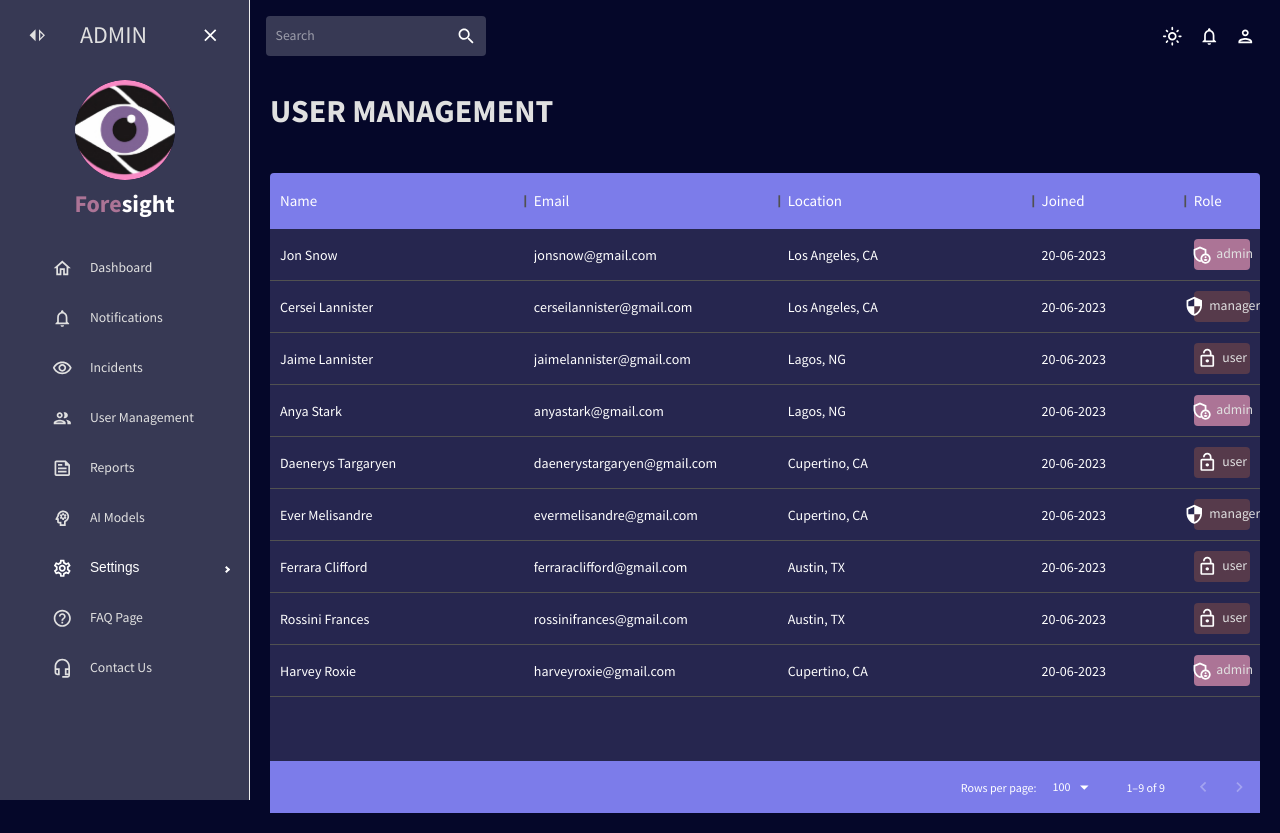
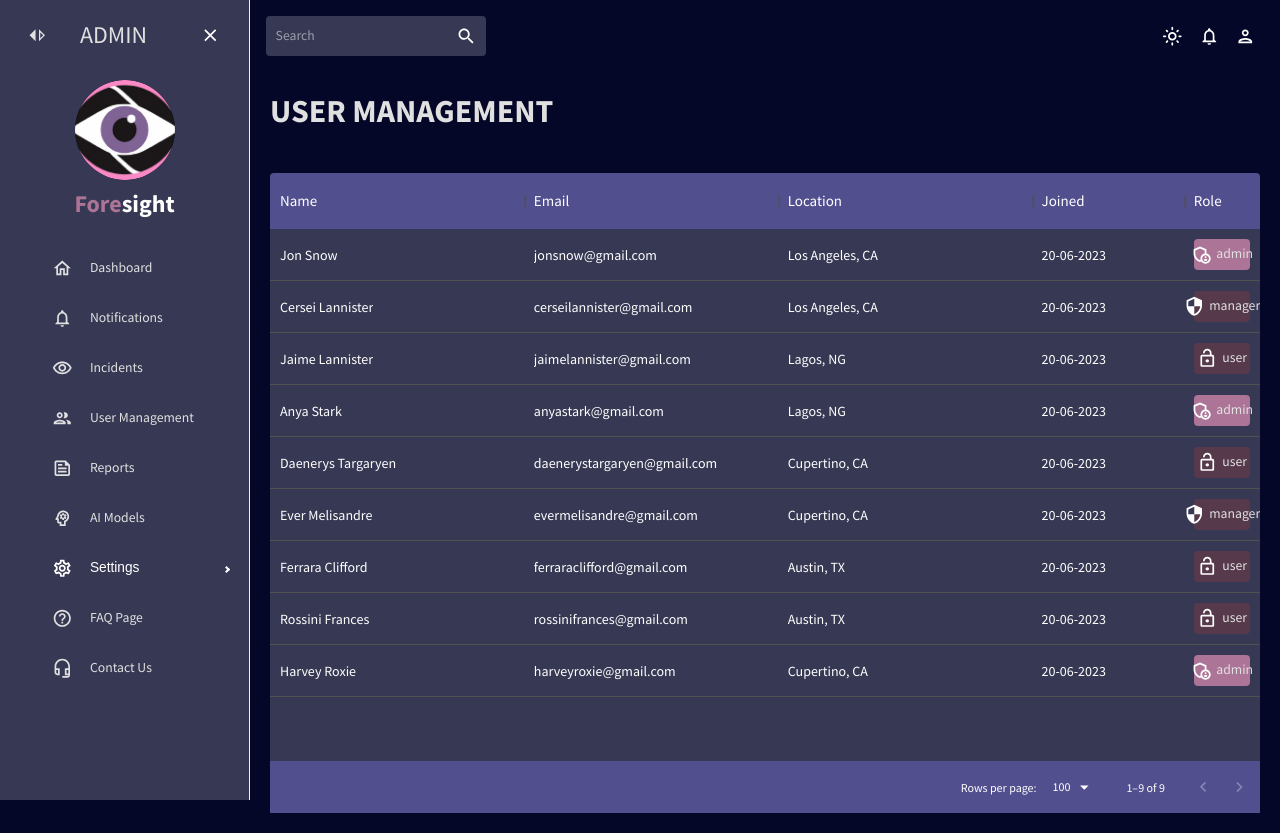
Before and after one commit to oceands/Project_Foresight, a React (Create React App) app in the folder client/: page /usermgnt in a window 1280 px wide. Built offline with nearby package versions, Linux system fonts and the light colour scheme.

Commit message:
latest commit

```diff
--- a/client/src/pages/Incidents/index.jsx
+++ b/client/src/pages/Incidents/index.jsx
@@ -82,12 +82,6 @@ const Incidents = () => {
             "& .MuiDataGrid-cell:focus": {
               outline: "none", // Remove the focus outline
             },
-            "& .MuiDataGrid-row.Mui-selected": {
-              backgroundColor: "#4f4f95",
-              "&:hover": {
-                backgroundColor: "#4f4f95", // Keep the same color on hover
-              },
-            },
           },
 
           "& .MuiDataGrid-cell": {
@@ -97,7 +91,7 @@ const Incidents = () => {
             color: "#8cd2c6",
           },
           "& .MuiDataGrid-columnHeaders": {
-            backgroundColor: "#7C7CEA",
+            backgroundColor: colors.purpleAccent[700],
             borderBottom: "none",
           },
           "& .MuiDataGrid-columnHeaderTitle": {
@@ -105,11 +99,11 @@ const Incidents = () => {
             fontSize: "15px"
           },
           "& .MuiDataGrid-virtualScroller": {
-            backgroundColor: "#26264F"
+            backgroundColor: colors.primary[400],
           },
           "& .MuiDataGrid-footerContainer": {
             borderTop: "none",
-            backgroundColor: "#7C7CEA",
+            backgroundColor: colors.purpleAccent[700],
           },
           "& .MuiCheckbox-root": {
             color: `${colors.pinkAccents[200]} !important`,
--- a/client/src/pages/notifications/index.jsx
+++ b/client/src/pages/notifications/index.jsx
@@ -210,12 +210,7 @@ const Notifications = () => {
               "& .MuiDataGrid-cell:focus": {
                 outline: "none", // Remove the focus outline
               },
-              "& .MuiDataGrid-row.Mui-selected": {
-                backgroundColor: "#4f4f95",
-                "&:hover": {
-                  backgroundColor: "#4f4f95", // Keep the same color on hover
-                },
-              },
+
             },
 
             "& .MuiDataGrid-cell": {
@@ -225,7 +220,7 @@ const Notifications = () => {
               color: "#8cd2c6",
             },
             "& .MuiDataGrid-columnHeaders": {
-              backgroundColor: "#7C7CEA",
+              backgroundColor: colors.purpleAccent[700],
               borderBottom: "none",
             },
             "& .MuiDataGrid-columnHeaderTitle": {
@@ -233,11 +228,11 @@ const Notifications = () => {
               fontSize: "15px"
             },
             "& .MuiDataGrid-virtualScroller": {
-              backgroundColor: "#26264F"
+              backgroundColor: colors.primary[400],
             },
             "& .MuiDataGrid-footerContainer": {
               borderTop: "none",
-              backgroundColor: "#7C7CEA",
+              backgroundColor: colors.purpleAccent[700],
             },
             "& .MuiCheckbox-root": {
               color: `${colors.pinkAccents[200]} !important`,
--- a/client/src/pages/usermgnt/index.jsx
+++ b/client/src/pages/usermgnt/index.jsx
@@ -76,12 +76,6 @@ const Usermgnt = () => {
             "& .MuiDataGrid-cell:focus": {
               outline: "none", // Remove the focus outline
             },
-            "& .MuiDataGrid-row.Mui-selected": {
-              backgroundColor: "#4f4f95",
-              "&:hover": {
-                backgroundColor: "#4f4f95", // Keep the same color on hover
-              },
-            },
           },
 
           "& .MuiDataGrid-cell": {
@@ -91,7 +85,7 @@ const Usermgnt = () => {
             color: "#8cd2c6",
           },
           "& .MuiDataGrid-columnHeaders": {
-            backgroundColor: "#7C7CEA",
+            backgroundColor: colors.purpleAccent[700],
             borderBottom: "none",
           },
           "& .MuiDataGrid-columnHeaderTitle": {
@@ -99,11 +93,11 @@ const Usermgnt = () => {
             fontSize: "15px"
           },
           "& .MuiDataGrid-virtualScroller": {
-            backgroundColor: "#26264F"
+            backgroundColor: colors.primary[400],
           },
           "& .MuiDataGrid-footerContainer": {
             borderTop: "none",
-            backgroundColor: "#7C7CEA",
+            backgroundColor: colors.purpleAccent[700],
           },
           "& .MuiCheckbox-root": {
             color: `${colors.pinkAccents[200]} !important`,
```
